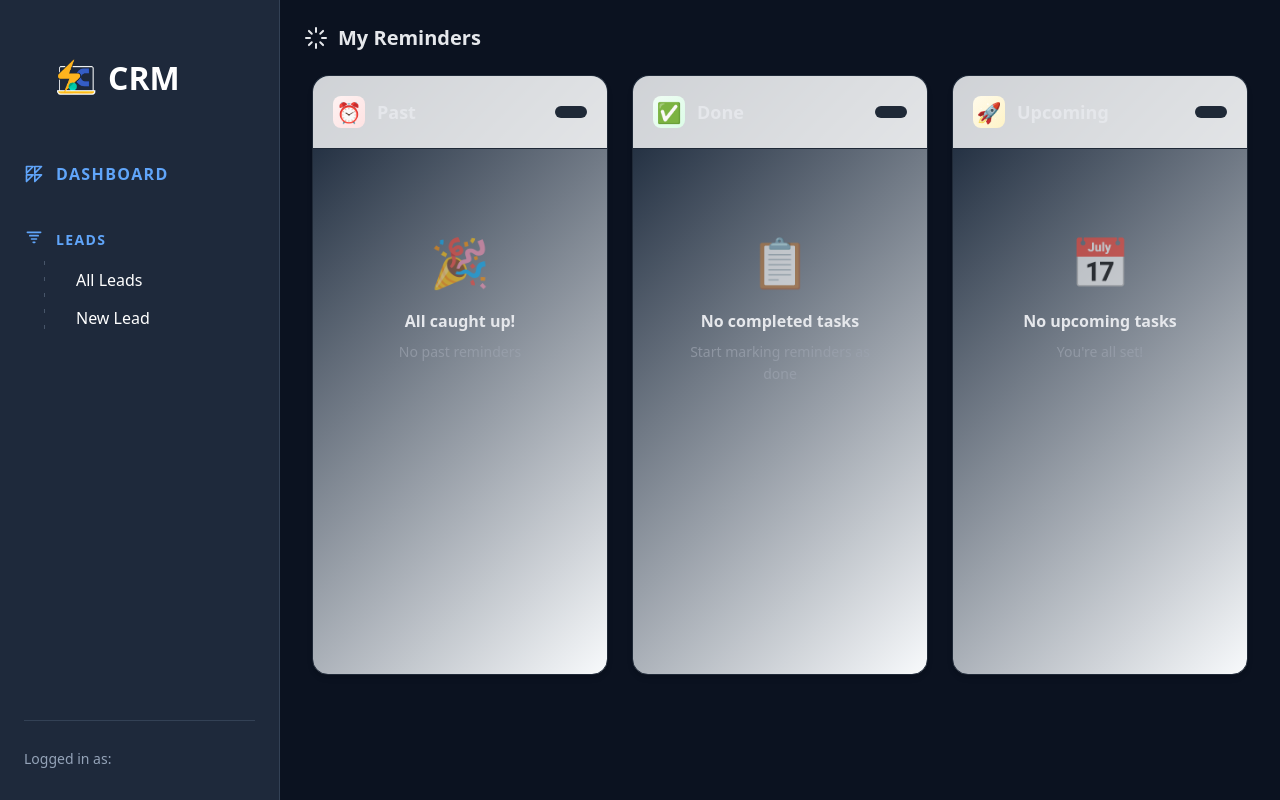
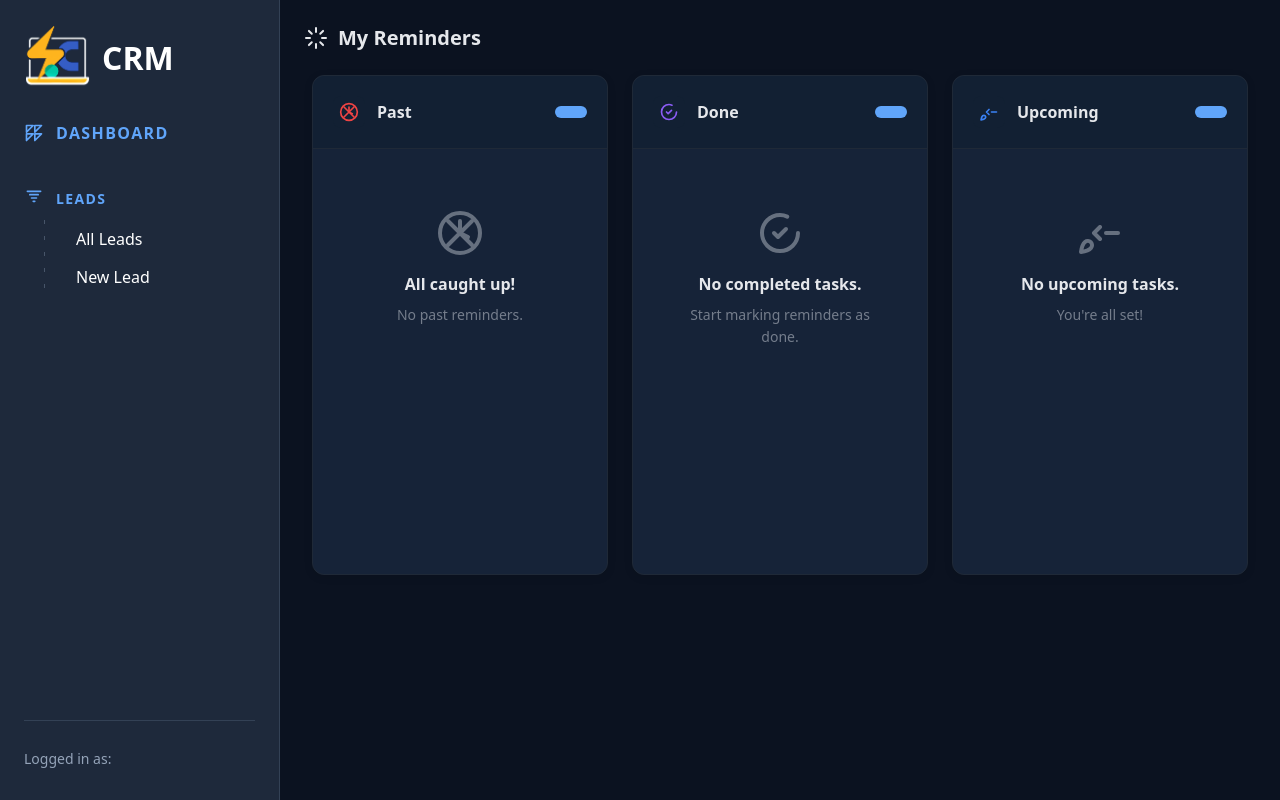
Before and after one commit to afzalhussainj/CRM_Leads, a Django app: template CRM/templates/ui/reminders.html in a window 1280 px wide. Run offline with Django 3.2, Linux system fonts and the light colour scheme; the template is opened without the code that fills it, so the values that code supplies are empty; parts of the project's set-up code (start-up, migrations or seed data) failed here and were passed over.

Commit message:
reminders design fix

```diff
--- a/CRM/templates/base_admin.html
+++ b/CRM/templates/base_admin.html
@@ -30,14 +30,14 @@
       .sidebar a:hover { color:#ffffff; }
       .submenu { margin-left:20px; margin-bottom:16px; }
       .separator { height:1px; background: #334155; border:0; margin:20px 0; }
-      .brand { display:flex; align-items:center; gap: 12px; margin: 32px;}
+      .brand { display:flex; align-items:center; gap: 12px}
       .sidebar a.brand { display:flex; align-items:center; gap:12px; padding: 0; }
-      .brand img.logo { height:40px; width:auto; display:block; background: transparent; box-shadow: none; border-radius: 0; }
+      .brand img.logo { height:66px; width:auto; display:block; background: transparent; box-shadow: none; border-radius: 0; }
       .brand h1 { margin:0; font-size:32px; font-weight: 700; color: #ffffff; }
       /* Dotted guideline for nested tabs */
       .submenu { padding-left:20px; margin-left:20px; background-image: repeating-linear-gradient(to bottom, #475569 0 4px, transparent 4px 16px); background-repeat:no-repeat; background-size:1px 100%; background-position:0 0; }
       .submenu a { position:relative; padding-left:12px; color: #ffffff; font-size: 16px; }
-      .submenu a:hover { color: #ffffff; }
+      .submenu a:hover { color: #60a5fa; }
 
       /* Active state for current page */
       .sidebar h2 a.active { color: #60a5fa; }
--- a/CRM/templates/ui/reminders.html
+++ b/CRM/templates/ui/reminders.html
@@ -16,7 +16,13 @@
   <div class="reminder-column">
     <div class="column-header past">
       <div class="header-content">
-        <div class="header-icon">⏰</div>
+        <div class="header-icon">
+          <svg width="20" height="20" viewBox="0 0 24 24" fill="none" xmlns="http://www.w3.org/2000/svg">
+            <circle cx="12" cy="12" r="10" stroke="currentColor" stroke-width="2"/>
+            <path d="M12 6v6l4 2" stroke="currentColor" stroke-width="2" stroke-linecap="round"/>
+            <path d="M18 6L6 18M6 6l12 12" stroke="currentColor" stroke-width="2" stroke-linecap="round"/>
+          </svg>
+        </div>
         <h3>Past</h3>
       </div>
       <span class="count">{{ past_reminders.count }}</span>
@@ -48,9 +54,15 @@
       </div>
       {% empty %}
       <div class="empty-column">
-        <div class="empty-icon">🎉</div>
+        <div class="empty-icon">
+          <svg width="48" height="48" viewBox="0 0 24 24" fill="none" xmlns="http://www.w3.org/2000/svg">
+            <circle cx="12" cy="12" r="10" stroke="currentColor" stroke-width="2"/>
+            <path d="M12 6v6l4 2" stroke="currentColor" stroke-width="2" stroke-linecap="round"/>
+            <path d="M18 6L6 18M6 6l12 12" stroke="currentColor" stroke-width="2" stroke-linecap="round"/>
+          </svg>
+        </div>
         <p>All caught up!</p>
-        <span>No past reminders</span>
+        <span>No past reminders.</span>
       </div>
       {% endfor %}
     </div>
@@ -60,7 +72,12 @@
   <div class="reminder-column">
     <div class="column-header done">
       <div class="header-content">
-        <div class="header-icon">✅</div>
+        <div class="header-icon">
+          <svg width="20" height="20" viewBox="0 0 24 24" fill="none" xmlns="http://www.w3.org/2000/svg">
+            <path d="M9 12l2 2 4-4" stroke="currentColor" stroke-width="2" stroke-linecap="round" stroke-linejoin="round"/>
+            <path d="M21 12c0 4.97-4.03 9-9 9s-9-4.03-9-9 4.03-9 9-9c1.3 0 2.52.28 3.61.78" stroke="currentColor" stroke-width="2" stroke-linecap="round" stroke-linejoin="round"/>
+          </svg>
+        </div>
         <h3>Done</h3>
       </div>
       <span class="count">{{ done_reminders.count }}</span>
@@ -86,9 +103,14 @@
       </div>
       {% empty %}
       <div class="empty-column">
-        <div class="empty-icon">📋</div>
-        <p>No completed tasks</p>
-        <span>Start marking reminders as done</span>
+        <div class="empty-icon">
+          <svg width="48" height="48" viewBox="0 0 24 24" fill="none" xmlns="http://www.w3.org/2000/svg">
+            <path d="M9 12l2 2 4-4" stroke="currentColor" stroke-width="2" stroke-linecap="round" stroke-linejoin="round"/>
+            <path d="M21 12c0 4.97-4.03 9-9 9s-9-4.03-9-9 4.03-9 9-9c1.3 0 2.52.28 3.61.78" stroke="currentColor" stroke-width="2" stroke-linecap="round" stroke-linejoin="round"/>
+          </svg>
+        </div>
+        <p>No completed tasks.</p>
+        <span>Start marking reminders as done.</span>
       </div>
       {% endfor %}
     </div>
@@ -98,7 +120,13 @@
   <div class="reminder-column">
     <div class="column-header upcoming">
       <div class="header-content">
-        <div class="header-icon">🚀</div>
+        <div class="header-icon">
+          <svg width="20" height="20" viewBox="0 0 24 24" fill="none" xmlns="http://www.w3.org/2000/svg">
+            <path d="M4.5 16.5c-1.5 1.26-2 5-2 5s3.74-.5 5-2c.71-.84.7-2.13-.09-2.91a2.18 2.18 0 0 0-2.91-.09z" stroke="currentColor" stroke-width="2" stroke-linecap="round" stroke-linejoin="round"/>
+            <path d="M12 15l-3-3 3-3" stroke="currentColor" stroke-width="2" stroke-linecap="round" stroke-linejoin="round"/>
+            <path d="M15 12h6" stroke="currentColor" stroke-width="2" stroke-linecap="round" stroke-linejoin="round"/>
+          </svg>
+        </div>
         <h3>Upcoming</h3>
       </div>
       <span class="count">{{ upcoming_reminders.count }}</span>
@@ -130,8 +158,14 @@
       </div>
       {% empty %}
       <div class="empty-column">
-        <div class="empty-icon">📅</div>
-        <p>No upcoming tasks</p>
+        <div class="empty-icon">
+          <svg width="48" height="48" viewBox="0 0 24 24" fill="none" xmlns="http://www.w3.org/2000/svg">
+            <path d="M4.5 16.5c-1.5 1.26-2 5-2 5s3.74-.5 5-2c.71-.84.7-2.13-.09-2.91a2.18 2.18 0 0 0-2.91-.09z" stroke="currentColor" stroke-width="2" stroke-linecap="round" stroke-linejoin="round"/>
+            <path d="M12 15l-3-3 3-3" stroke="currentColor" stroke-width="2" stroke-linecap="round" stroke-linejoin="round"/>
+            <path d="M15 12h6" stroke="currentColor" stroke-width="2" stroke-linecap="round" stroke-linejoin="round"/>
+          </svg>
+        </div>
+        <p>No upcoming tasks.</p>
         <span>You're all set!</span>
       </div>
       {% endfor %}
@@ -199,17 +233,17 @@
   }
 
   .reminder-column {
-    background: linear-gradient(135deg, var(--card-soft) 0%, #f8fafc 100%);
-    border-radius: 16px;
+    background: var(--card);
+    border-radius: 12px;
     border: 1px solid var(--border);
-    min-height: 600px;
-    box-shadow: 0 4px 6px -1px rgba(0, 0, 0, 0.1), 0 2px 4px -1px rgba(0, 0, 0, 0.06);
+    min-height: 500px;
+    box-shadow: 0 2px 8px rgba(0, 0, 0, 0.1);
     transition: all 0.3s ease;
   }
 
   .reminder-column:hover {
     transform: translateY(-2px);
-    box-shadow: 0 10px 15px -3px rgba(0, 0, 0, 0.1), 0 4px 6px -2px rgba(0, 0, 0, 0.05);
+    box-shadow: 0 4px 16px rgba(0, 0, 0, 0.15);
   }
 
   .column-header {
@@ -218,8 +252,8 @@
     display: flex;
     justify-content: space-between;
     align-items: center;
-    background: rgba(255, 255, 255, 0.8);
-    border-radius: 16px 16px 0 0;
+    background: var(--card-soft);
+    border-radius: 12px 12px 0 0;
   }
 
   .header-content {
@@ -229,43 +263,41 @@
   }
 
   .header-icon {
-    font-size: 20px;
     width: 32px;
     height: 32px;
     display: flex;
     align-items: center;
     justify-content: center;
     border-radius: 8px;
+    background: var(--card-soft);
+    color: var(--muted);
   }
 
   .column-header.past .header-icon {
-    background: linear-gradient(135deg, #fef2f2 0%, #fee2e2 100%);
-    color: #dc2626;
+    color: #ef4444;
   }
 
   .column-header.done .header-icon {
-    background: linear-gradient(135deg, #f0fdf4 0%, #dcfce7 100%);
-    color: #16a34a;
+    color: #8b5cf6;
   }
 
   .column-header.upcoming .header-icon {
-    background: linear-gradient(135deg, #fffbeb 0%, #fef3c7 100%);
-    color: #d97706;
+    color: #3b82f6;
   }
 
   .column-header h3 {
     margin: 0;
-    font-size: 18px;
-    font-weight: 700;
+    font-size: 16px;
+    font-weight: 600;
     color: var(--text);
   }
 
   .count {
-    background: var(--border);
-    color: var(--muted);
+    background: var(--primary);
+    color: white;
     padding: 6px 12px;
     border-radius: 20px;
-    font-size: 13px;
+    font-size: 14px;
     font-weight: 600;
     min-width: 32px;
     text-align: center;
@@ -273,41 +305,17 @@
 
   .column-content {
     padding: 20px;
-    max-height: 480px;
+    max-height: 400px;
     overflow-y: auto;
   }
 
   .reminder-card {
-    background: white;
-    border-radius: 12px;
+    background: var(--card-soft);
+    border-radius: 8px;
     padding: 16px;
-    margin-bottom: 16px;
+    margin-bottom: 12px;
     border: 1px solid var(--border);
-    box-shadow: 0 2px 4px rgba(0, 0, 0, 0.05);
     transition: all 0.2s ease;
-    position: relative;
-    overflow: hidden;
-  }
-
-  .reminder-card::before {
-    content: '';
-    position: absolute;
-    top: 0;
-    left: 0;
-    right: 0;
-    height: 3px;
-  }
-
-  .reminder-card.past::before {
-    background: linear-gradient(90deg, #ef4444 0%, #dc2626 100%);
-  }
-
-  .reminder-card.upcoming::before {
-    background: linear-gradient(90deg, #f59e0b 0%, #d97706 100%);
-  }
-
-  .reminder-card.done::before {
-    background: linear-gradient(90deg, #10b981 0%, #059669 100%);
   }
 
   .reminder-card:hover {
@@ -316,17 +324,16 @@
   }
 
   .reminder-card.done {
-    opacity: 0.8;
-    background: linear-gradient(135deg, #f8fafc 0%, #f1f5f9 100%);
+    opacity: 0.7;
   }
 
   .card-header {
-    margin-bottom: 16px;
+    margin-bottom: 12px;
   }
 
   .card-header h4 {
     margin: 0 0 8px 0;
-    font-size: 15px;
+    font-size: 14px;
     font-weight: 600;
     color: var(--text);
     line-height: 1.4;
@@ -343,15 +350,13 @@
   }
 
   .date.overdue {
-    color: #dc2626;
-    background: #fef2f2;
-    border: 1px solid #fecaca;
+    color: #ef4444;
+    background: rgba(239, 68, 68, 0.1);
   }
 
   .date.completed {
-    color: #059669;
-    background: #f0fdf4;
-    border: 1px solid #bbf7d0;
+    color: #8b5cf6;
+    background: rgba(139, 92, 246, 0.1);
   }
 
   .card-actions {
@@ -360,7 +365,7 @@
   }
 
   .btn.primary {
-    background: linear-gradient(135deg, #3b82f6 0%, #2563eb 100%);
+    background: var(--primary);
     color: white;
     border: none;
     display: flex;
@@ -370,20 +375,22 @@
   }
 
   .btn.primary:hover {
-    background: linear-gradient(135deg, #2563eb 0%, #1d4ed8 100%);
+    background: #3b82f6;
     transform: translateY(-1px);
   }
 
   .empty-column {
     text-align: center;
     color: var(--muted);
-    padding: 60px 20px;
+    padding: 40px 20px;
   }
 
   .empty-icon {
-    font-size: 48px;
-    margin-bottom: 16px;
+    width: 48px;
+    height: 48px;
+    margin: 0 auto 16px;
     opacity: 0.6;
+    color: var(--muted);
   }
 
   .empty-column p {
```
